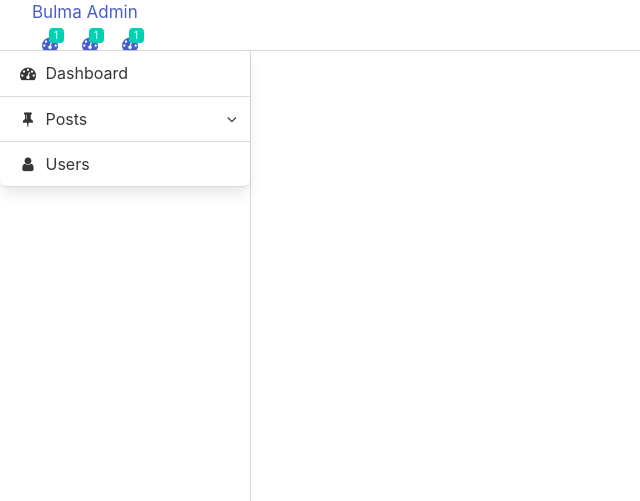
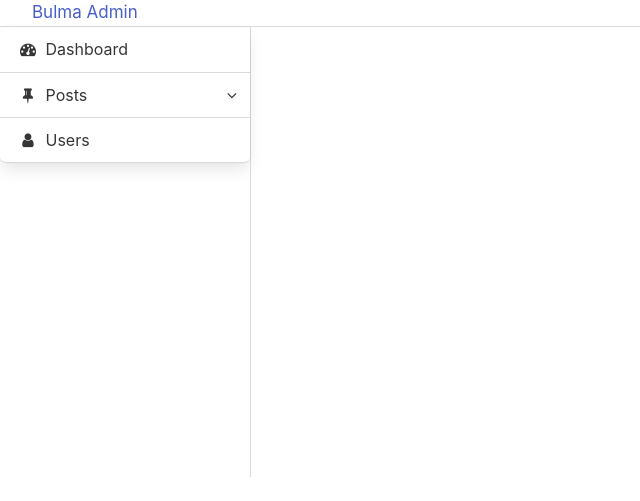
Before and after one commit to mrethical/bulma-admin, a website: page pages/index.html in a window 1280 px wide. Shown: the top 501 px of the page, without its empty margins (0-640 px from the left). Drawn offline with nearby package versions, Linux system fonts and the light colour scheme; files that its build step writes are made by us from their sources.

Commit message:
Remove dropdown

```diff
--- a/pages/index.html
+++ b/pages/index.html
@@ -23,20 +23,6 @@
                 <span></span>
                 <span></span>
                 </span>
-                <div class="nav-right nav-menu">
-                    <a class="nav-item button-notify">
-                        <span class="icon is-small"><i class="fa fa-dashboard"></i></span>
-                        <span class="tag is-primary">1</span>
-                    </a>
-                    <a class="nav-item button-notify">
-                        <span class="icon is-small"><i class="fa fa-dashboard"></i></span>
-                        <span class="tag is-primary">1</span>
-                    </a>
-                    <a class="nav-item button-notify">
-                        <span class="icon is-small"><i class="fa fa-dashboard"></i></span>
-                        <span class="tag is-primary">1</span>
-                    </a>
-                </div>
             </div>
         </nav>
         <div class="panel sidebar" role="navigation">
```
Also changed, not shown: src/html/partials/sidebar.html (+0 -14 lines), dist/css/bulma-admin.css, dist/css/bulma-admin.min.css, dist/js/bulma-admin.js, dist/js/bulma-admin.min.js.
